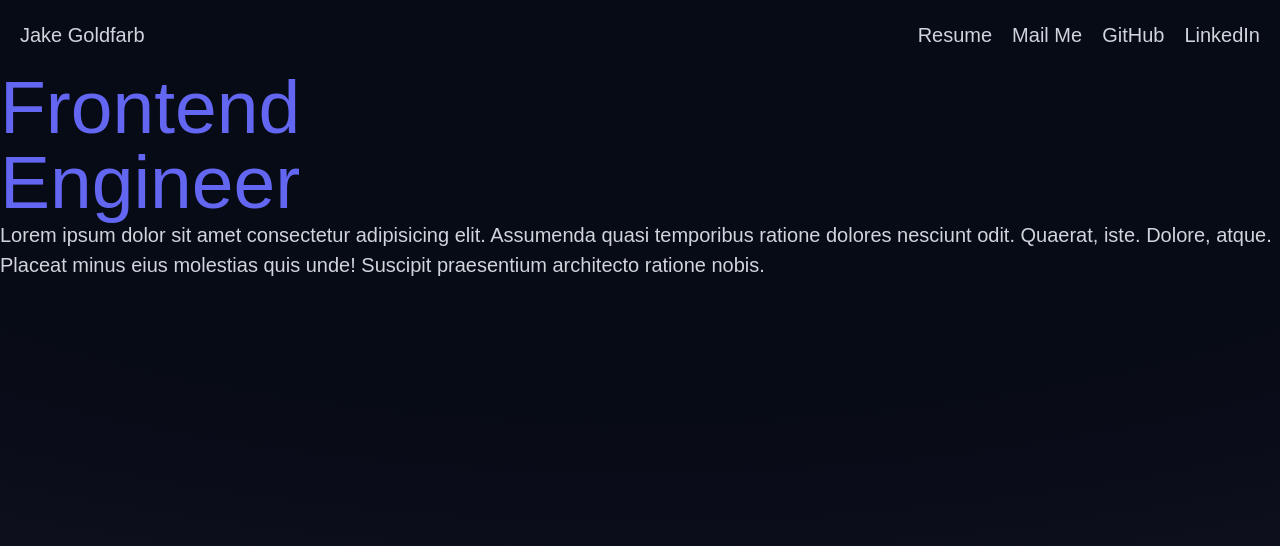
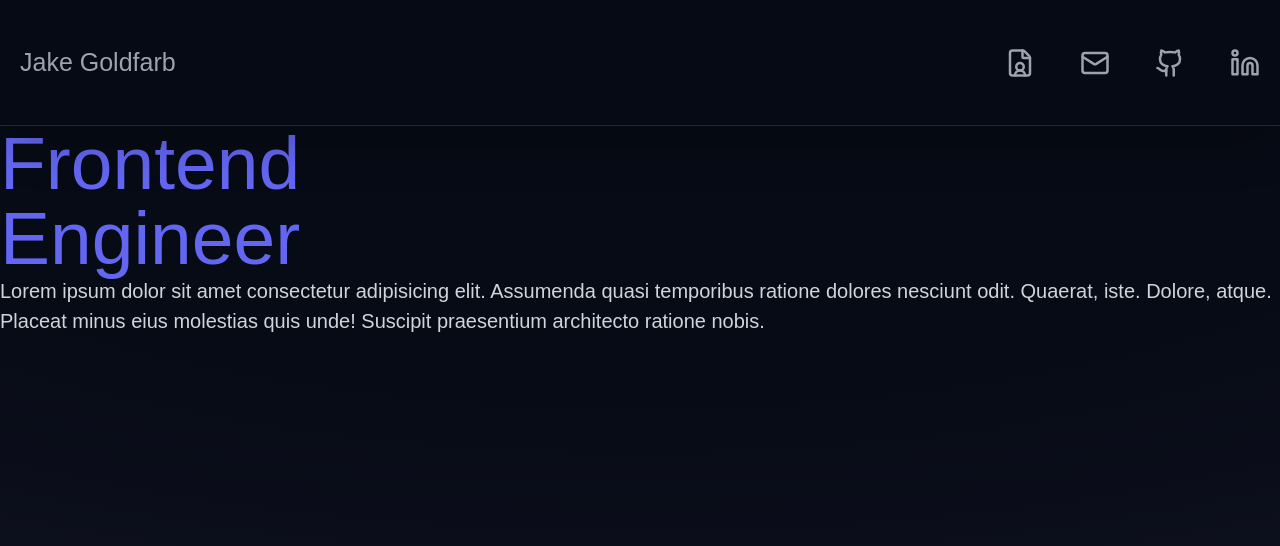
Before and after one commit to goldeei/portfolio, a Next.js app: page / in a window 1280 px wide. Shown: the top 546 px of the page. Built offline with nearby package versions, Linux system fonts and the light colour scheme.

Commit message:
Refactor Header component: introduce HeaderLink for cleaner link rendering and enhance styling for improved navigation experience

```diff
--- a/src/components/Header.tsx
+++ b/src/components/Header.tsx
@@ -1,22 +1,31 @@
+import { FileUser, Github, Linkedin, Mail } from 'lucide-react';
 import Link from 'next/link';
+
+const HeaderLink = ({ href, icon }: { href: string; icon: React.ReactNode }) => {
+  return (
+    <Link href={href} className='text-text-muted hover:text-secondary transition-colors shadow-2xl hover:shadow-secondary/90'>
+      {icon}
+    </Link>
+  );
+};
 
 export const Header = () => {
   return (
-    <nav className="flex items-center justify-between p-4">
-      <Link href="/">Jake Goldfarb</Link>
-      <ul className="flex gap-4">
+    <nav className="flex items-center justify-between py-9 border-b border-border sticky top-0 bg-background/95 backdrop-blur-sm shadow-2xl px-4">
+      <Link href="/" className='text-text-muted hover:text-secondary transition-colors text-xl'>Jake Goldfarb</Link>
+      <ul className="flex gap-9">
         <li>
-          <Link href="#">Resume</Link>
+            <HeaderLink href="#" icon={<FileUser className="size-6" />} />
         </li>
         <li>
-          <Link href="#">Mail Me</Link>
+          <HeaderLink href="#" icon={<Mail className="size-6" />} />
         </li>
         <li>
-          <Link href="#">GitHub</Link>
+          <HeaderLink href="#" icon={<Github className="size-6" />} />
         </li>
         <li>
-          <Link href="#">LinkedIn</Link>
-        </li>
+          <HeaderLink href="#" icon={<Linkedin className="size-6" />} />
+          </li>
       </ul>
     </nav>
   );
```
